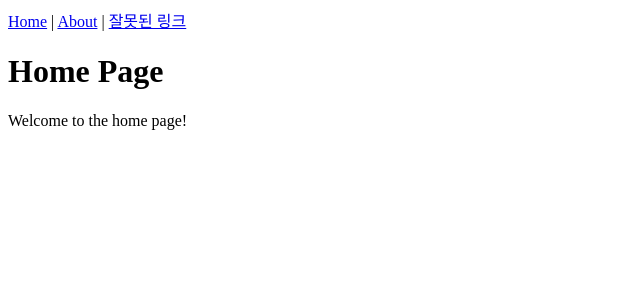
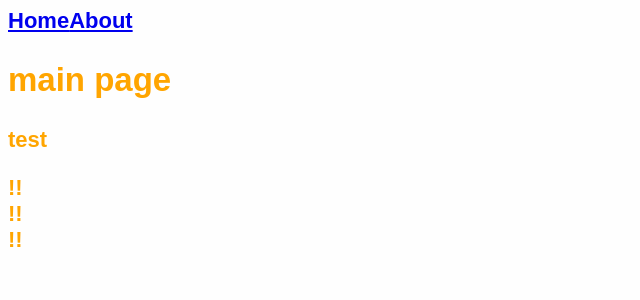
Before and after one commit to mirrol33/MY-VUE-PJ, a Vue app: page /My-Vue-Study/ in a window 1280 px wide. Shown: the top 300 px of the page, without its empty margins (0-640 px from the left). Built offline with nearby package versions, Linux system fonts and the light colour scheme; a web font is replaced by a local one.

Commit message:
01.29 update2

```diff
--- a/package.json
+++ b/package.json
@@ -20,8 +20,9 @@
     "@vue/cli-service": "~5.0.0",
     "eslint": "^7.32.0",
     "eslint-plugin-vue": "^8.0.3",
-    "sass": "^1.80.3",
-    "sass-loader": "^16.0.2"
+    "sass": "^1.83.4",
+    "sass-loader": "^16.0.2",
+    "webpack": "^5.97.1"
   },
   "eslintConfig": {
     "root": true,
--- a/src/App.vue
+++ b/src/App.vue
@@ -2,13 +2,11 @@
 <template>
   <div>
     <nav>
-      <router-link to="/">Home</router-link> |
-      <router-link to="/about">About</router-link> |
-      <router-link to="/non-existent-path">잘못된 링크</router-link>
+      <router-link to="/">Home</router-link>
+      <router-link to="/about">About</router-link>
     </nav>
     <router-view />
   </div>
 </template>
 
-<script setup>
-</script>
+<!-- <script setup></script> -->
--- /dev/null
+++ b/src/components/main.vue
@@ -0,0 +1,12 @@
+<template>
+  <div class="main-wrap">
+    <h2>main page</h2>
+    <p>test</p>
+  </div>
+</template>
+
+<script>
+export default {
+  name: "MainPage",
+};
+</script>
--- a/src/main.js
+++ b/src/main.js
@@ -2,6 +2,7 @@
 import { createApp } from 'vue'
 import App from './App.vue'
 import router from './router'
+import './assets/scss/common.scss'
 
 const app = createApp(App)
 app.use(router)
--- a/src/router/index.js
+++ b/src/router/index.js
@@ -1,11 +1,11 @@
 // src/router/index.js
 import { createRouter, createWebHistory } from 'vue-router'
-import HomePage from '../views/HomePage.vue'
+import MainPage from '../components/main.vue'
 import AboutPage from '../views/AboutPage.vue'
 import NotFoundPage from '../views/NotFoundPage.vue'
 
 const routes = [
-  { path: '/', component: HomePage },
+  { path: '/', component: MainPage },
   { path: '/about', component: AboutPage },
   { path: '/:pathMatch(.*)*', component: NotFoundPage } // NotFoundPage for unmatched routes
 ]
--- a/vue.config.js
+++ b/vue.config.js
@@ -1,9 +1,17 @@
-const { defineConfig } = require('@vue/cli-service')
-// module.exports = defineConfig({
-//   transpileDependencies: true
-// })
+const { defineConfig } = require('@vue/cli-service');
+const webpack = require("webpack");
 
-module.exports = {
+module.exports = defineConfig({
+  transpileDependencies: true,
   publicPath: process.env.NODE_ENV === "production" ? "/My-Vue-Study/" : "/",
   outputDir: "docs",
-};
+  configureWebpack: {
+    plugins: [
+      new webpack.DefinePlugin({
+        __VUE_OPTIONS_API__: JSON.stringify(true),
+        __VUE_PROD_DEVTOOLS__: JSON.stringify(false),
+        __VUE_PROD_HYDRATION_MISMATCH_DETAILS__: JSON.stringify(false), // 추가
+      }),
+    ],
+  },
+});
```
Also changed, not shown: 11 other files (tests, documents, lock files or other folders).
